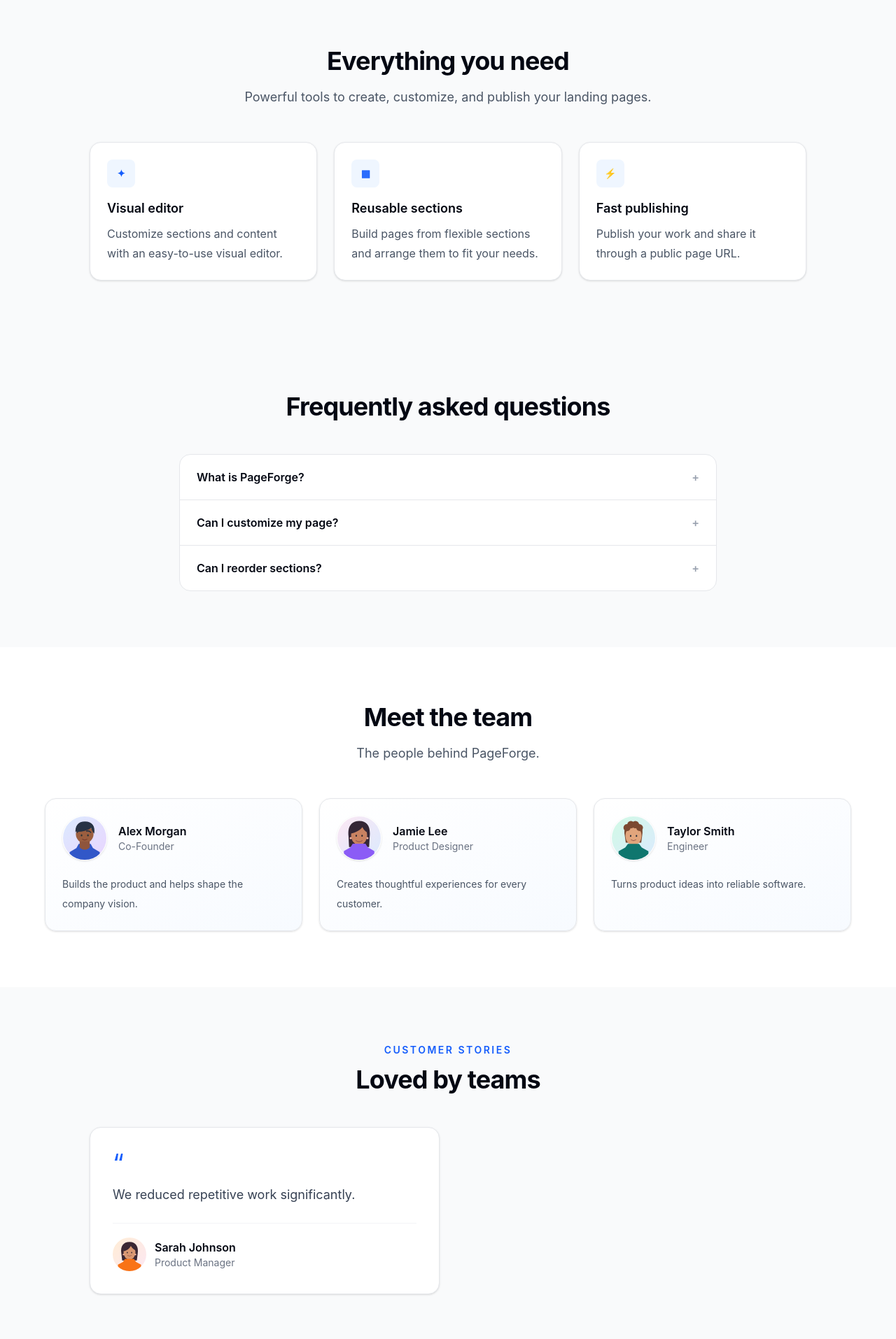
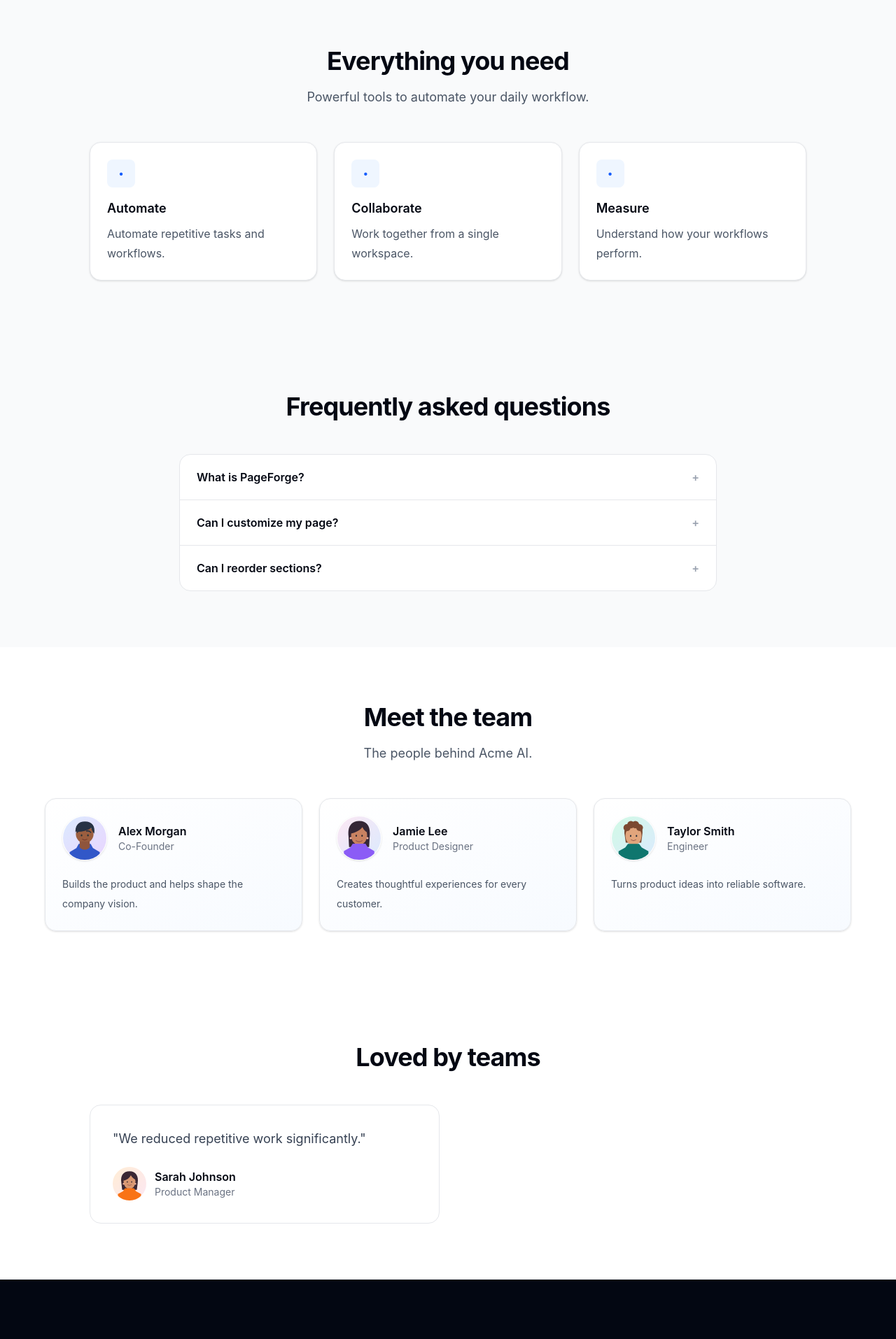
Before and after one commit to Aloknath-sah/PageForge, a Next.js app in the folder pageforge/: page / in a window 1280 px wide. Shown: the part 700-2614 px from the top of the page at 70% size. Built offline with nearby package versions, Linux system fonts and the light colour scheme.

Commit message:
fix: add default landing page images

```diff
--- a/pageforge/features/page-builder/components/sections/HeroSection.tsx
+++ b/pageforge/features/page-builder/components/sections/HeroSection.tsx
@@ -5,6 +5,7 @@ type HeroSectionProps = {
 };
 
 export default function HeroSection({ props }: HeroSectionProps) {
+  console.log("props", props)
   return (
     <section className="border-b border-gray-200 bg-white">
       <div className="mx-auto grid min-h-[560px] max-w-7xl items-center gap-12 px-6 py-16 lg:grid-cols-2 lg:px-8 lg:py-20">
--- a/pageforge/features/page-builder/components/sections/TestimonialsSection.tsx
+++ b/pageforge/features/page-builder/components/sections/TestimonialsSection.tsx
@@ -4,25 +4,14 @@ type TestimonialsSectionProps = {
   props: TestimonialsProps;
 };
 
-function getInitials(name: string): string {
-  return name
-    .trim()
-    .split(/\s+/)
-    .filter(Boolean)
-    .slice(0, 2)
-    .map((part) => part.charAt(0).toUpperCase())
-    .join('');
-}
-
-export default function TestimonialsSection({ props }: TestimonialsSectionProps) {
+export default function TestimonialsSection({
+  props,
+}: TestimonialsSectionProps) {
   return (
-    <section className="bg-gray-50">
+    <section className="bg-white">
       <div className="mx-auto max-w-7xl px-6 py-20 lg:px-8">
         <div className="mx-auto max-w-2xl text-center">
-          <p className="text-sm font-semibold uppercase tracking-[0.18em] text-blue-600">
-            Customer stories
-          </p>
-          <h2 className="mt-3 text-3xl font-bold tracking-tight text-gray-950 sm:text-4xl">
+          <h2 className="text-3xl font-bold tracking-tight text-gray-950 sm:text-4xl">
             {props.title}
           </h2>
         </div>
@@ -31,35 +20,28 @@ export default function TestimonialsSection({ props }: TestimonialsSectionProps)
           {props.items.map((item) => (
             <figure
               key={item.id}
-              className="rounded-2xl border border-gray-200 bg-white p-8 shadow-sm"
+              className="rounded-2xl border border-gray-200 p-8"
             >
-              <div aria-hidden="true" className="text-4xl leading-none text-blue-600">
-                “
-              </div>
-              <blockquote className="mt-3 text-lg leading-8 text-gray-700">
-                {item.quote}
+              <blockquote className="text-lg leading-8 text-gray-700">
+                {`"${item.quote}"`}
               </blockquote>
 
-              <figcaption className="mt-6 flex items-center gap-3 border-t border-gray-100 pt-5">
+              <figcaption className="mt-6 flex items-center gap-3">
                 {item.avatarUrl ? (
                   <img
                     src={item.avatarUrl}
-                    alt=""
+                    alt={item.name}
                     loading="lazy"
                     decoding="async"
                     className="h-12 w-12 shrink-0 rounded-full object-cover"
                   />
-                ) : (
-                  <div
-                    aria-hidden="true"
-                    className="flex h-12 w-12 shrink-0 items-center justify-center rounded-full bg-blue-100 text-sm font-semibold text-blue-700"
-                  >
-                    {getInitials(item.name)}
-                  </div>
-                )}
+                ) : null}
                 <div>
                   <div className="font-semibold text-gray-950">{item.name}</div>
-                  {item.role && <div className="text-sm text-gray-500">{item.role}</div>}
+
+                  {item.role && (
+                    <div className="text-sm text-gray-500">{item.role}</div>
+                  )}
                 </div>
               </figcaption>
             </figure>
--- a/pageforge/features/page-builder/domain/sample-page.ts
+++ b/pageforge/features/page-builder/domain/sample-page.ts
@@ -1,145 +1,265 @@
 import type { PageConfig } from './page-schema';
 
-import { CURRENT_SCHEMA_VERSION } from './page-migrations';
+import {
+  CURRENT_SCHEMA_VERSION,
+} from './page-migrations';
 
 export const samplePage: PageConfig = {
-  schemaVersion: CURRENT_SCHEMA_VERSION,
+  schemaVersion:
+    CURRENT_SCHEMA_VERSION,
+
   seo: {
-    title: 'PageForge — Build Your Business Faster',
-    description: 'Create, customize, and publish beautiful landing pages with PageForge.',
+    title:
+      'Acme AI — Automate Your Workflow',
+
+    description:
+      'Automate repetitive business workflows with Acme AI.',
   },
+
   theme: {
     primaryColor: '#2563eb',
+
     backgroundColor: '#ffffff',
+
     textColor: '#111827',
+
     fontFamily: 'Inter',
+
     borderRadius: 'medium',
   },
+
   sections: [
     {
       id: 'hero-1',
+
       type: 'hero',
+
       enabled: true,
+
       props: {
-        title: 'Build your business faster',
-        description: 'Build faster workflows without repetitive manual work.',
-        primaryCtaText: 'Get Started',
-        primaryCtaUrl: '/auth/sign-up',
-        imageUrl: '/images/pageforge-hero.png',
+        title:
+          'Build your business faster',
+
+        description:
+          'Build faster workflows without repetitive manual work.',
+
+        primaryCtaText:
+          'Get Started',
+
+        primaryCtaUrl:
+          '/auth/sign-up',
+
+        // This path resolves to public/images/pageforge-hero.png.
+        imageUrl:
+          '/images/pageforge-hero.png',
       },
     },
+
     {
       id: 'features-1',
+
       type: 'features',
+
       enabled: true,
+
       props: {
-        title: 'Everything you need',
-        description: 'Powerful tools to create, customize, and publish your landing pages.',
+        title:
+          'Everything you need',
+
+        description:
+          'Powerful tools to automate your daily workflow.',
+
         items: [
           {
             id: 'feature-1',
-            title: 'Visual editor',
-            description: 'Customize sections and content with an easy-to-use visual editor.',
-            icon: '✦',
+
+            title:
+              'Automate',
+
+            description:
+              'Automate repetitive tasks and workflows.',
           },
+
           {
             id: 'feature-2',
-            title: 'Reusable sections',
-            description: 'Build pages from flexible sections and arrange them to fit your needs.',
-            icon: '▦',
+
+            title:
+              'Collaborate',
+
+            description:
+              'Work together from a single workspace.',
           },
+
           {
             id: 'feature-3',
-            title: 'Fast publishing',
-            description: 'Publish your work and share it through a public page URL.',
-            icon: '⚡',
+
+            title:
+              'Measure',
+
+            description:
+              'Understand how your workflows perform.',
           },
         ],
       },
     },
+
     {
       id: 'faq-1',
+
       type: 'faq',
+
       enabled: true,
+
       props: {
-        title: 'Frequently asked questions',
+        title:
+          'Frequently asked questions',
+
         items: [
           {
             id: 'faq-item-1',
-            question: 'What is PageForge?',
-            answer: 'PageForge is a visual page builder for creating and editing landing pages.',
+
+            question:
+              'What is PageForge?',
+
+            answer:
+              'PageForge is a visual page builder for creating and editing landing pages.',
           },
+
           {
             id: 'faq-item-2',
-            question: 'Can I customize my page?',
-            answer: 'Yes. You can edit section content directly from the settings panel.',
+
+            question:
+              'Can I customize my page?',
+
+            answer:
+              'Yes. You can edit section content directly from the settings panel.',
           },
+
           {
             id: 'faq-item-3',
-            question: 'Can I reorder sections?',
-            answer: 'Yes. Sections can be reordered directly from the section list.',
+
+            question:
+              'Can I reorder sections?',
+
+            answer:
+              'Yes. Sections can be reordered directly from the section list.',
           },
         ],
       },
     },
+
     {
       id: 'team-1',
+
       type: 'team',
+
       enabled: true,
+
       props: {
-        title: 'Meet the team',
-        description: 'The people behind PageForge.',
+        title:
+          'Meet the team',
+
+        description:
+          'The people behind Acme AI.',
+
         items: [
           {
             id: 'team-member-1',
-            name: 'Alex Morgan',
-            role: 'Co-Founder',
-            bio: 'Builds the product and helps shape the company vision.',
+
+            name:
+              'Alex Morgan',
+
+            role:
+              'Co-Founder',
+
+            bio:
+              'Builds the product and helps shape the company vision.',
+
             avatarUrl: '/images/team-alex.svg',
           },
+
           {
             id: 'team-member-2',
-            name: 'Jamie Lee',
-            role: 'Product Designer',
-            bio: 'Creates thoughtful experiences for every customer.',
+
+            name:
+              'Jamie Lee',
+
+            role:
+              'Product Designer',
+
+            bio:
+              'Creates thoughtful experiences for every customer.',
+
             avatarUrl: '/images/team-jamie.svg',
           },
+
           {
             id: 'team-member-3',
-            name: 'Taylor Smith',
-            role: 'Engineer',
-            bio: 'Turns product ideas into reliable software.',
+
+            name:
+              'Taylor Smith',
+
+            role:
+              'Engineer',
+
+            bio:
+              'Turns product ideas into reliable software.',
+
             avatarUrl: '/images/team-taylor.svg',
           },
         ],
       },
     },
+
     {
       id: 'testimonials-1',
+
       type: 'testimonials',
+
       enabled: true,
+
       props: {
-        title: 'Loved by teams',
+        title:
+          'Loved by teams',
+
         items: [
           {
             id: 'testimonial-1',
-            name: 'Sarah Johnson',
-            role: 'Product Manager',
-            quote: 'We reduced repetitive work significantly.',
+
+            name:
+              'Sarah Johnson',
+
+            role:
+              'Product Manager',
+
+            quote:
+              'We reduced repetitive work significantly.',
+
             avatarUrl: '/images/testimonial-sarah.svg',
           },
         ],
       },
     },
+
     {
       id: 'cta-1',
+
       type: 'cta',
+
       enabled: true,
+
       props: {
-        title: 'Ready to get started?',
-        description: 'Create your first landing page in minutes.',
-        buttonText: 'Create Your Page',
-        buttonUrl: '/auth/sign-up',
+        title:
+          'Ready to get started?',
+
+        description:
+          'Create your first landing page in minutes.',
+
+        buttonText:
+          'Create Your Page',
+
+        buttonUrl:
+          '/auth/sign-up',
       },
     },
   ],
--- a/pageforge/features/page-builder/domain/section-factory.ts
+++ b/pageforge/features/page-builder/domain/section-factory.ts
@@ -53,7 +53,8 @@ export function createDefaultSection(
           description:
             'Tell your visitors what makes your product different.',
           primaryCtaText: 'Get Started',
-          primaryCtaUrl: '#',
+          primaryCtaUrl: '/auth/sign-up',
+          imageUrl: '/images/pageforge-hero.png',
         },
       };
 
@@ -129,6 +130,7 @@ export function createDefaultSection(
               role: 'Co-Founder',
               bio:
                 'Builds the product and helps shape the company vision.',
+              avatarUrl: '/images/team-alex.svg',
             },
             {
               id: crypto.randomUUID(),
@@ -136,6 +138,7 @@ export function createDefaultSection(
               role: 'Product Designer',
               bio:
                 'Creates thoughtful experiences for every customer.',
+              avatarUrl: '/images/team-jamie.svg',
             },
             {
               id: crypto.randomUUID(),
@@ -143,6 +146,7 @@ export function createDefaultSection(
               role: 'Engineer',
               bio:
                 'Turns product ideas into reliable software.',
+              avatarUrl: '/images/team-taylor.svg',
             },
           ],
         },
@@ -162,6 +166,7 @@ export function createDefaultSection(
               role: 'Founder',
               quote:
                 'This product made our workflow dramatically simpler.',
+              avatarUrl: '/images/testimonial-sarah.svg',
             },
           ],
         },
--- a/pageforge/features/page-builder/registry/section-registry.ts
+++ b/pageforge/features/page-builder/registry/section-registry.ts
@@ -90,7 +90,9 @@ export const sectionRegistry = {
           primaryCtaText:
             'Get Started',
 
-          primaryCtaUrl: '#',
+          primaryCtaUrl: '/auth/sign-up',
+
+          imageUrl: '/images/pageforge-hero.png',
         },
       }),
   },
@@ -233,6 +235,8 @@ export const sectionRegistry = {
 
               bio:
                 'Builds the product and helps shape the company vision.',
+
+              avatarUrl: '/images/team-alex.svg',
             },
 
             {
@@ -246,6 +250,8 @@ export const sectionRegistry = {
 
               bio:
                 'Creates thoughtful experiences for every customer.',
+
+              avatarUrl: '/images/team-jamie.svg',
             },
 
             {
@@ -259,6 +265,8 @@ export const sectionRegistry = {
 
               bio:
                 'Turns product ideas into reliable software.',
+
+              avatarUrl: '/images/team-taylor.svg',
             },
           ],
         },
@@ -298,6 +306,8 @@ export const sectionRegistry = {
 
               quote:
                 'This product made our workflow dramatically simpler.',
+
+              avatarUrl: '/images/testimonial-sarah.svg',
             },
           ],
         },
```
